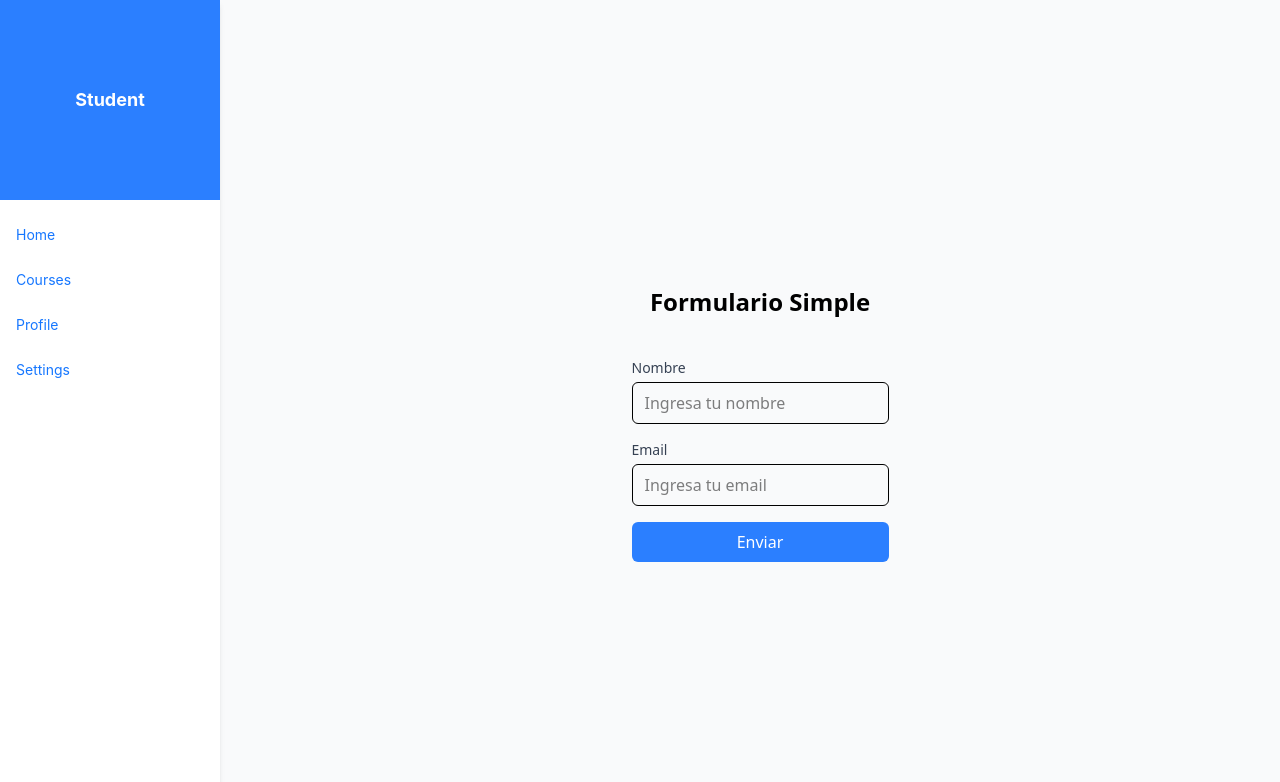
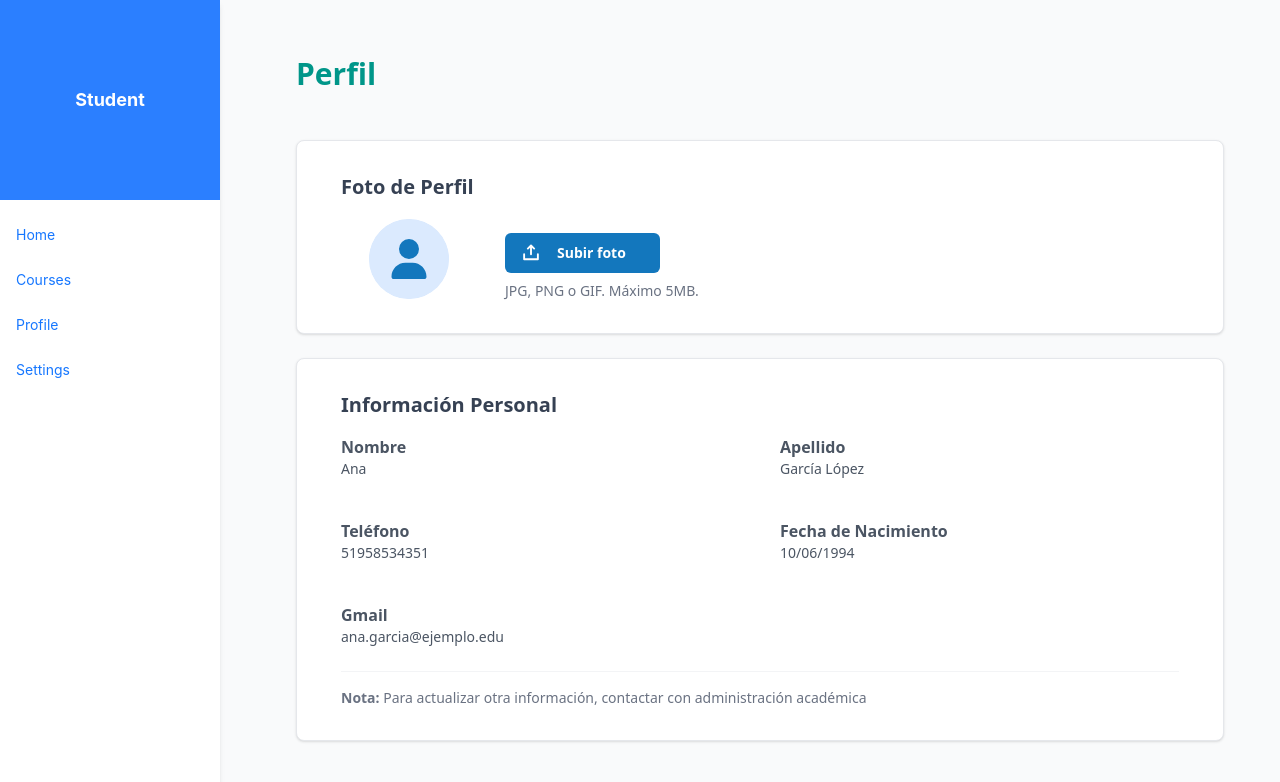
Before and after one commit to DSWAnthony/cees-app-web, a React (Vite) app: page /profile in a window 1280 px wide. Shown: the top 782 px of the page. Built offline with nearby package versions, Linux system fonts and the light colour scheme.

Commit message:
feat (student-profile): add components for student profile view

```diff
--- a/package.json
+++ b/package.json
@@ -14,6 +14,7 @@
     "antd": "^5.26.2",
     "react": "^18.2.0",
     "react-dom": "^18.2.0",
+    "react-icons": "^5.5.0",
     "react-router-dom": "^7.6.2",
     "tailwindcss": "^4.1.10",
     "zustand": "^5.0.5"
--- a/src/core/router/AppRouter.jsx
+++ b/src/core/router/AppRouter.jsx
@@ -1,6 +1,6 @@
 import { BrowserRouter, Route, Routes } from 'react-router-dom'
 import StudentLayout from '../layouts/student/pages/StudentLayout'
-import ProfilePage from '../../modules/student/profile/pages/ejemplo/ProfilePage'
+import ProfilePage from '../../modules/student/profile/pages/ProfilePage.jsx'
 
 const AppRouter = () => {
   return (
--- /dev/null
+++ b/src/modules/student/profile/components/Avatar.tsx
@@ -0,0 +1,41 @@
+"use client"
+
+import * as React from "react";
+
+interface AvatarProps {
+    children: React.ReactNode
+    className?: string
+}
+
+export function Avatar({ children, className = "" }: AvatarProps) {
+    return <div className={`relative  flex h-10 w-10 shrink-0 overflow-hidden rounded-full ${className}`}>{children}</div>
+}
+
+interface AvatarImageProps {
+    src?: string
+    alt?: string
+    className?: string
+}
+
+export function AvatarImage({ src, alt = "", className = "" }: AvatarImageProps) {
+    return (
+        <img
+            src={src || "/placeholder.svg"}
+            alt={alt}
+            className={`aspect-square h-full w-full object-cover ${className}`}
+        />
+    )
+}
+
+interface AvatarFallbackProps {
+    children: React.ReactNode
+    className?: string
+}
+
+export function AvatarFallback({ children, className = "" }: AvatarFallbackProps) {
+    return (
+        <div className={`flex h-full w-full items-center justify-center rounded-full bg-muted ${className}`}>
+            {children}
+        </div>
+    )
+}
--- /dev/null
+++ b/src/modules/student/profile/components/Card.tsx
@@ -0,0 +1,24 @@
+"use client"
+
+import * as React from "react";
+
+interface CardProps {
+    children: React.ReactNode
+    className?: string
+}
+
+export function Card({ children, className = "" }: CardProps) {
+    return <div className={` px-5 py-2 bg-white rounded-lg shadow-sm border border-gray-200 ${className}`}>{children}</div>
+}
+
+export function CardHeader({ children, className = "" }: CardProps) {
+    return <div className={`p-6 pb-4 ${className}`}>{children}</div>
+}
+
+export function CardContent({ children, className = "" }: CardProps) {
+    return <div className={`p-6 pt-0 ${className}`}>{children}</div>
+}
+
+export function CardTitle({ children, className = "" }: CardProps) {
+    return <h3 className={`text-xl font-bold text-gray-700 ${className}`}>{children}</h3>
+}
--- /dev/null
+++ b/src/modules/student/profile/components/PersonalInfoCard.tsx
@@ -0,0 +1,49 @@
+import { Card, CardContent, CardHeader, CardTitle } from "./Card"
+
+interface Profile {
+    firstName: string
+    lastName: string
+    phone: string
+    birthDate: string
+    email: string
+    photo?: string
+}
+
+interface PersonalInfoCardProps {
+    profile: Profile
+}
+
+export default function PersonalInfoCard({ profile }: PersonalInfoCardProps) {
+    const infoFields = [
+        { label: "Nombre", value: profile.firstName },
+        { label: "Apellido", value: profile.lastName },
+        { label: "Teléfono", value: profile.phone },
+        { label: "Fecha de Nacimiento", value: profile.birthDate },
+        { label: "Gmail", value: profile.email, span: true },
+    ]
+
+    return (
+        <Card className="shadow-sm">
+            <CardHeader>
+                <CardTitle >Información Personal</CardTitle>
+            </CardHeader>
+            <CardContent>
+                <div className="grid grid-cols-1 md:grid-cols-2 gap-10">
+                    {infoFields.map((field, index) => (
+                        <div key={index} className={`space-y-1 ${field.span ? "md:col-span-2" : ""}`}>
+                            <label className=" font-semibold text-[#4B5563]">{field.label}</label>
+                            <p className=" text-sm font-medium text-[#4B5563]">{field.value}</p>
+                        </div>
+                    ))}
+                </div>
+
+                <div className="mt-6 pt-4 border-t border-gray-100">
+                    <p className="text-sm text-gray-500">
+                        <span className="font-semibold">Nota:</span> Para actualizar otra información, contactar con administración
+                        académica
+                    </p>
+                </div>
+            </CardContent>
+        </Card>
+    )
+}
--- /dev/null
+++ b/src/modules/student/profile/components/ProfilePhotoUpload.tsx
@@ -0,0 +1,91 @@
+"use client"
+
+
+import { useState, useRef } from "react"
+import { Button } from "./UploadButton"
+import { Card, CardContent, CardHeader, CardTitle } from "./Card"
+import { Avatar, AvatarFallback, AvatarImage } from "./Avatar"
+import { FaUser } from "react-icons/fa6";
+import {Upload} from "antd";
+
+interface ProfilePhotoUploadProps {
+    currentPhoto?: string
+    onPhotoUpdate: (photo: string) => void
+}
+
+export default function ProfilePhotoUpload({ currentPhoto, onPhotoUpdate }: ProfilePhotoUploadProps) {
+    const fileInputRef = useRef<HTMLInputElement>(null)
+    const [isUploading, setIsUploading] = useState(false)
+
+    const handleUploadClick = () => {
+        fileInputRef.current?.click()
+    }
+
+    const handleFileChange = (event: React.ChangeEvent<HTMLInputElement>) => {
+        const file = event.target.files?.[0]
+        if (!file) return
+
+        // Validate file type
+        if (!file.type.match(/^image\/(jpeg|jpg|png|gif)$/)) {
+            alert("Por favor selecciona un archivo JPG, PNG o GIF")
+            return
+        }
+
+        // Validate file size (5MB)
+        if (file.size > 5 * 1024 * 1024) {
+            alert("El archivo debe ser menor a 5MB")
+            return
+        }
+
+        setIsUploading(true)
+
+        try {
+            // Create a preview URL
+            const photoUrl = URL.createObjectURL(file)
+            onPhotoUpdate(photoUrl)
+        } catch (error) {
+            console.error("Error uploading photo:", error)
+            alert("Error al subir la foto")
+        } finally {
+            setIsUploading(false)
+        }
+    }
+
+    return (
+        <Card className="shadow-sm">
+            <CardHeader>
+                <CardTitle className={'text-2xl text-[#4B5563]'}>Foto de Perfil</CardTitle>
+            </CardHeader>
+            <CardContent className="flex items-center gap-6">
+                <div className="ml-4 px-3">
+                    <Avatar className="w-20 h-20 bg-blue-100 ">
+                        {currentPhoto ? (
+                            <AvatarImage src={currentPhoto || "/placeholder.svg"} alt="Foto de perfil" />
+                        ) : (
+                            <AvatarFallback className="bg-blue-100">
+                                <FaUser className="w-10 h-10 text-[#1377BD]" />
+                            </AvatarFallback>
+                        )}
+                    </Avatar>
+                </div>
+
+
+                <div className="flex flex-col gap-2 ml-5 mt-4">
+                    <Button onClick={handleUploadClick} disabled={isUploading}>
+                        <Upload className="w-4 h-4 mr-2" />
+                        {isUploading ? "Subiendo..." : "Subir foto"}
+                    </Button>
+                    <p className="text-sm text-gray-500">JPG, PNG o GIF. Máximo 5MB.</p>
+                </div>
+
+                <input
+                    ref={fileInputRef}
+                    type="file"
+                    accept="image/jpeg,image/jpg,image/png,image/gif"
+                    onChange={handleFileChange}
+                    className="hidden"
+                />
+            </CardContent>
+        </Card>
+    )
+}
--- /dev/null
+++ b/src/modules/student/profile/components/UploadButton.tsx
@@ -0,0 +1,24 @@
+"use client"
+import { PiUploadSimpleBold } from "react-icons/pi";
+
+interface ButtonProps {
+    children: React.ReactNode
+    onClick?: () => void
+    disabled?: boolean
+    className?: string
+    type?: "button" | "submit" | "reset"
+}
+
+export function Button({ children, onClick, disabled = false, className = "", type = "button" }: ButtonProps) {
+    return (
+        <button
+            type={type}
+            onClick={onClick}
+            disabled={disabled}
+            className={`inline-flex items-center w-4/5 h-10 px-4 py-2 bg-[#1377BD] text-white text-sm font-semibold rounded-md hover:bg-[#145A8A]  disabled:opacity-50 disabled:cursor-not-allowed ${className}`}
+        >
+            <PiUploadSimpleBold className={'w-5 h-5 '}>{children}</PiUploadSimpleBold>
+            {children}
+        </button>
+    )
+}
--- a/src/modules/student/profile/hooks/ejemplo/useForm.js
+++ /dev/null
@@ -1,26 +0,0 @@
-
-import { useState } from 'react';
-
-export function useForm(initialValues) {
-  const [values, setValues] = useState(initialValues);
-
-  const handleChange = (e) => {
-    const { name, value } = e.target;
-    setValues(prev => ({
-      ...prev,
-      [name]: value,
-    }));
-  };
-
-  const handleSubmit = (e) => {
-    e.preventDefault();
-    console.log(values);
-
-  };
-
-  return {
-    values,
-    handleChange,
-    handleSubmit,
-  };
-}
--- /dev/null
+++ b/src/modules/student/profile/hooks/useProfile.jsx
@@ -0,0 +1,23 @@
+"use client"
+
+import { useState } from "react"
+
+export function useProfile() {
+    const [profile, setProfile] = useState({
+        firstName: "Ana",
+        lastName: "García López",
+        phone: "51958534351",
+        birthDate: "10/06/1994",
+        email: "ana.garcia@ejemplo.edu",
+        photo: null,
+    })
+
+    const updateProfile = (updates) => {
+        setProfile((prev) => ({ ...prev, ...updates }))
+    }
+
+    return {
+        profile,
+        updateProfile,
+    }
+}
--- /dev/null
+++ b/src/modules/student/profile/pages/ProfilePage.jsx
@@ -0,0 +1,26 @@
+import { useProfile } from "../hooks/useProfile.jsx"
+import ProfilePhotoUpload from "../components/ProfilePhotoUpload.js"
+import PersonalInfoCard from "../components/PersonalInfoCard.js"
+
+export default function ProfilePage() {
+    const { profile, updateProfile } = useProfile()
+
+    return (
+        <div className="min-h-screen bg-gray-50 p-4 md:p-6">
+            <div className=" mx-auto space-y-6">
+
+                {/* Header */}
+                <div className="flex items-center justify-between">
+                    <h1 className="text-3xl font-bold text-teal-600 mb-6">Perfil</h1>
+                </div>
+
+
+                {/* Profile Photo Section */}
+                <ProfilePhotoUpload currentPhoto={profile.photo} onPhotoUpdate={(photo) => updateProfile({ photo })} />
+
+                {/* Personal Information Section */}
+                <PersonalInfoCard profile={profile} />
+            </div>
+        </div>
+    )
+}
--- a/src/modules/student/profile/pages/ejemplo/ProfilePage.jsx
+++ /dev/null
@@ -1,23 +0,0 @@
-import StudentForm from '../../components/ejemplo/StudentForm';
-import { useForm } from '../../hooks/ejemplo/useForm';
-
-const ProfilePage = () => {
-
-  const { values, handleChange, handleSubmit } = useForm({
-    name: '',
-    email: '',
-  });
-
-  return (
-    <div className="min-h-screen flex flex-col justify-center bg-gray-50">
-      <h1 className="text-2xl font-bold text-center mb-6">Formulario Simple</h1>
-      <StudentForm
-        values={values}
-        handleChange={handleChange}
-        handleSubmit={handleSubmit}
-      />
-    </div>
-  );
-}
-
-export default ProfilePage
```
Also changed, not shown: 1 other file (tests, documents, lock files or other folders).
